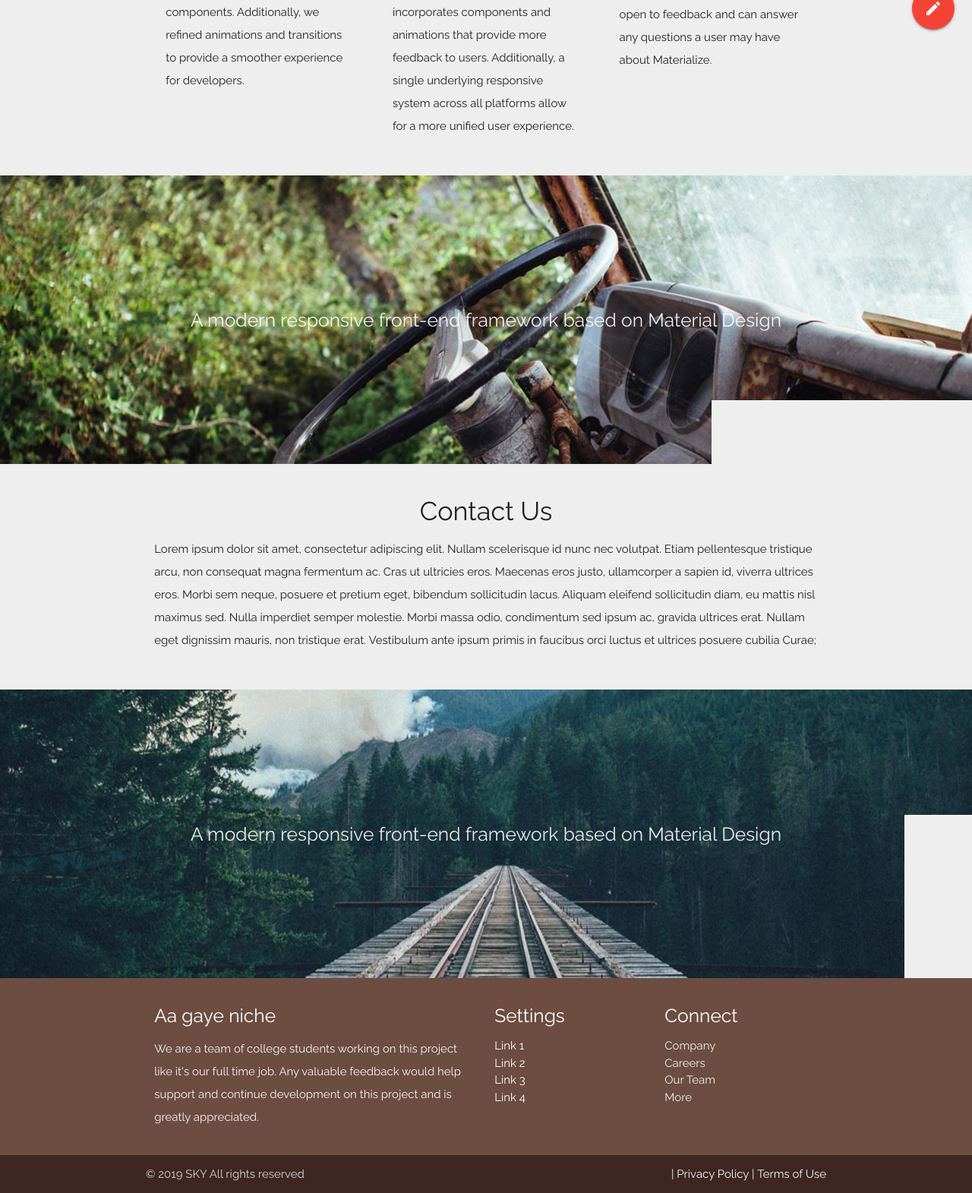
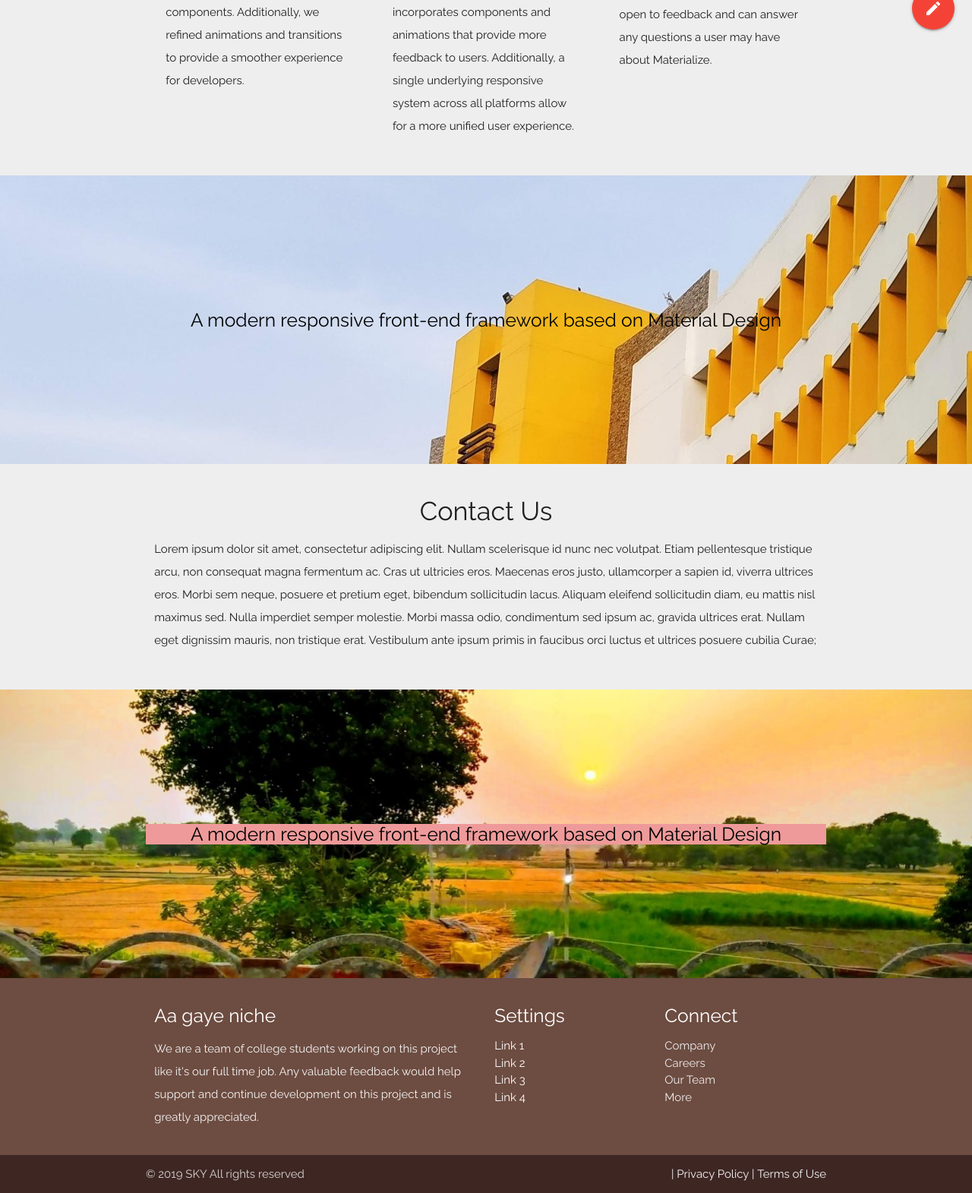
Before and after one commit to nsky80/editorial, a Django app: page / in a window 1280 px wide. Shown: the part 738-2309 px from the top of the page at 76% size. Run offline with Django 3.2, Linux system fonts and the light colour scheme; some libraries are stand-ins or nearby versions.

Commit message:
updated index file and fixed some issues

```diff
--- a/mysite/main/templates/main/account.html
+++ b/mysite/main/templates/main/account.html
@@ -1,7 +1,7 @@
     {% extends 'main/header.html' %}
     {% block title %} {{user.username}}'s Profile {% endblock %}
 
-    {% block content %}
+    {% block account %}
     <main>
         <h1 class="center" style="margin-top: -10px;">	<center><h1><b>Welcome {{user.username}}!</b></h1></center></h1>
         <div class="container hoverable" style="padding: 20px; background-color: white; margin-top: 10px;">
--- a/mysite/main/templates/main/edit_user_profile.html
+++ b/mysite/main/templates/main/edit_user_profile.html
@@ -1,7 +1,7 @@
 {% extends 'main/header.html' %}
 {% block title %} Setting your Profile {% endblock %}
 
-{% block content %}
+{% block account %}
 
 <main>
     <h1 class="center" style="margin-top: -10px;">	<center><h1><b>Edit Your Profile</b></h1></center></h1>
--- a/mysite/main/templates/main/header.html
+++ b/mysite/main/templates/main/header.html
@@ -36,10 +36,13 @@
   {% endif %}
 	{% include 'main/includes/fixed_action_button.html' %}
   {% include 'main/includes/messaging.html' %}
+
   <main>
 	{% block content %}
   {% endblock %}
 </main>
+  {% block account %}
+  {% endblock %}
   {% include 'main/includes/footer.html' %}
   <script type="text/javascript">M.AutoInit();</script>
 </body>
--- a/mysite/main/templates/main/index.html
+++ b/mysite/main/templates/main/index.html
@@ -115,7 +115,7 @@
     <div class="section no-pad-bot">
       <div class="container">
         <div class="row center">
-          <h5 class="header col s12 light">A modern responsive front-end framework based on Material Design</h5>
+          <h5 class="header col s12 light text-lighten-2" style="color: black">A modern responsive front-end framework based on Material Design</h5>
         </div>
       </div>
     </div>
@@ -141,7 +141,7 @@
     <div class="section no-pad-bot">
       <div class="container">
         <div class="row center">
-          <h5 class="header col s12 light">A modern responsive front-end framework based on Material Design</h5>
+          <h5 class="header col s12 red lighten-3" style="color: black">A modern responsive front-end framework based on Material Design</h5>
         </div>
       </div>
     </div>
--- a/mysite/main/templates/main/network.html
+++ b/mysite/main/templates/main/network.html
@@ -1,7 +1,7 @@
 {% extends 'main/header.html' %}
 {% block title %} {{user.username}}'s Network {% endblock %}
 
-{% block content %}
+{% block account %}
 {% load static %}
 
 <main>
```
Also changed, not shown: mysite/main/templates/main/includes/profile_navbar.html (+1 -26 lines), mysite/db.sqlite3, mysite/main/static/main/images/background2.jpg, mysite/main/static/main/images/background3.jpg.
